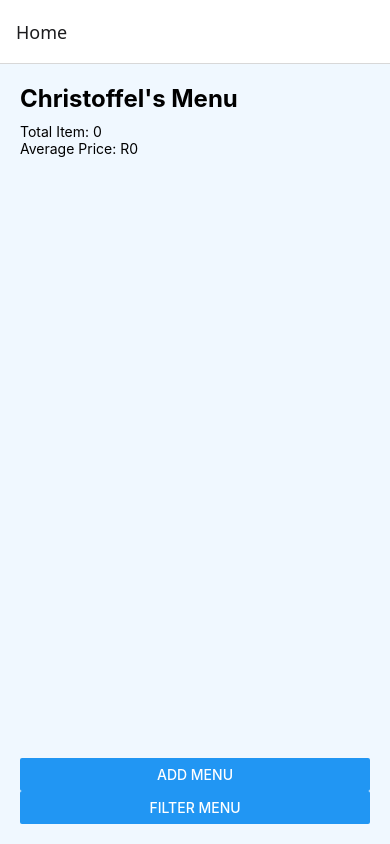
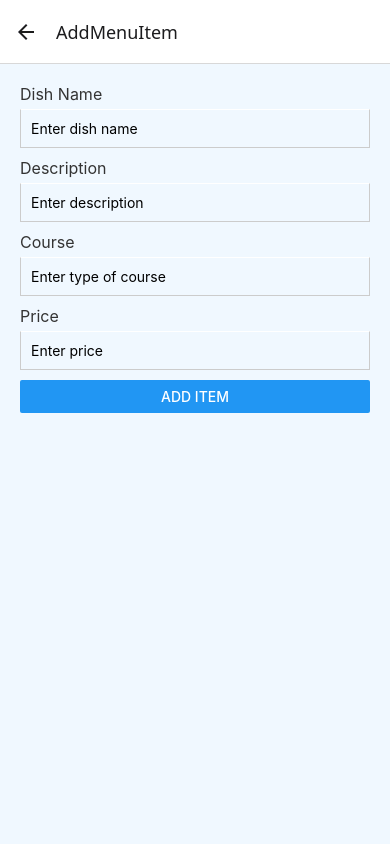
Before and after one commit to shandukaniradzilani/restaurant-App, a React Native app: screen / in a window 390 px wide. Both pictures are taken after a click on the button "ADD MENU". Built offline with nearby package versions, Linux system fonts and the light colour scheme.

Commit message:
final clean-up

```diff
--- a/AddMenuItemScreen.tsx
+++ b/AddMenuItemScreen.tsx
@@ -34,13 +34,18 @@ const AddMenuItemScreen = ({ route, navigation }: any) => {
             <TextInput style={styles.input} value={name} onChangeText={setName} placeholder="Enter dish name"/>
 
             <Text style={styles.label}>Description</Text>
-            <TextInput style={styles.input} value={name} onChangeText={setDescription} placeholder="Enter description"/>
+            <TextInput style={styles.input} value={description} onChangeText={setDescription} placeholder="Enter description"/>
 
             <Text style={styles.label}>Course</Text>
-            <TextInput style={styles.input} value={name} onChangeText={setCourse} placeholder="Enter type of course"/>
+            <TextInput style={styles.input} value={course} onChangeText={setCourse} placeholder="Enter type of course"/>
 
             <Text style={styles.label}>Price</Text>
-            <TextInput style={styles.input} value={name} onChangeText={setPrice} placeholder="Enter price" keyboardType="numeric"/>
+            <TextInput
+            style={styles.input}
+            value={price}
+            onChangeText={setPrice}
+            placeholder="Enter price"
+            keyboardType="numeric"/>
 
         <Button title="Add Item" onPress={AddMenuItem}/>
         </View>
--- a/App.tsx
+++ b/App.tsx
@@ -1,19 +1,19 @@
-import { NavigationAction, NavigationContainer } from "@react-navigation/native";
+import { NavigationContainer } from "@react-navigation/native";
 import { createStackNavigator } from "@react-navigation/stack";
 import HomeScreen from './HomeScreen';
-import AddMenuscreen from './AddMenuItemScreen';
 import FilterMenuScreen from './FilterMenuScreen';
 import React from "react";
+import AddMenuItemScreen from "./AddMenuItemScreen";
 
 const Stack = createStackNavigator();
 
 export default function App() {
   return (
     <NavigationContainer>
-      <Stack.Navigator>
+      <Stack.Navigator initialRouteName="Home">
         <Stack.Screen name="Home" component={HomeScreen}/>
-        <Stack.Screen name="Add Menu" component={AddMenuscreen}/>
-        <Stack.Screen name="Filter Menu" component={FilterMenuScreen}/>
+        <Stack.Screen name="AddMenuItem" component={AddMenuItemScreen}/>
+        <Stack.Screen name="FilterMenu" component={FilterMenuScreen}/>
       </Stack.Navigator>
     </NavigationContainer>
   );
--- a/HomeScreen.tsx
+++ b/HomeScreen.tsx
@@ -40,20 +40,22 @@ const HomeScreen = ({ navigation }: any) => {
 
                     <TouchableOpacity
                     style={styles.removeButton}
-                    onPress={() => removeMenuItem}>Remove</TouchableOpacity>
+                    onPress={() => removeMenuItem(item.id)}>
+                    <Text style={styles.removeButtonText}>Remove</Text>
+                    </TouchableOpacity>
                     </View>
             )}
             />
 
-            <Button
-            title="Add Menu"
-            onPress={() => navigation.navigate('AddMenuItem', { setMenuItems, menuItems})}
-            />
+           <Button
+           title="Add Menu"
+           onPress={() => navigation.navigate('AddMenuItem', {menuItems, setMenuItems })}
+           />
+
             <Button
             title="Filter Menu"
-            onPress={() => navigation.navigate ('FilterMenu', { menuItems})}
+            onPress={() => navigation.navigate('FilterMenu', { menuItems })}
             />
-
         </View>
     );
 };
--- a/package.json
+++ b/package.json
@@ -26,6 +26,7 @@
   "devDependencies": {
     "@babel/core": "^7.25.2",
     "@types/react": "~18.3.12",
+    "@types/react-native": "^0.73.0",
     "typescript": "^5.3.3"
   },
   "private": true
```
Also changed, not shown: 1 other file (tests, documents, lock files or other folders).
